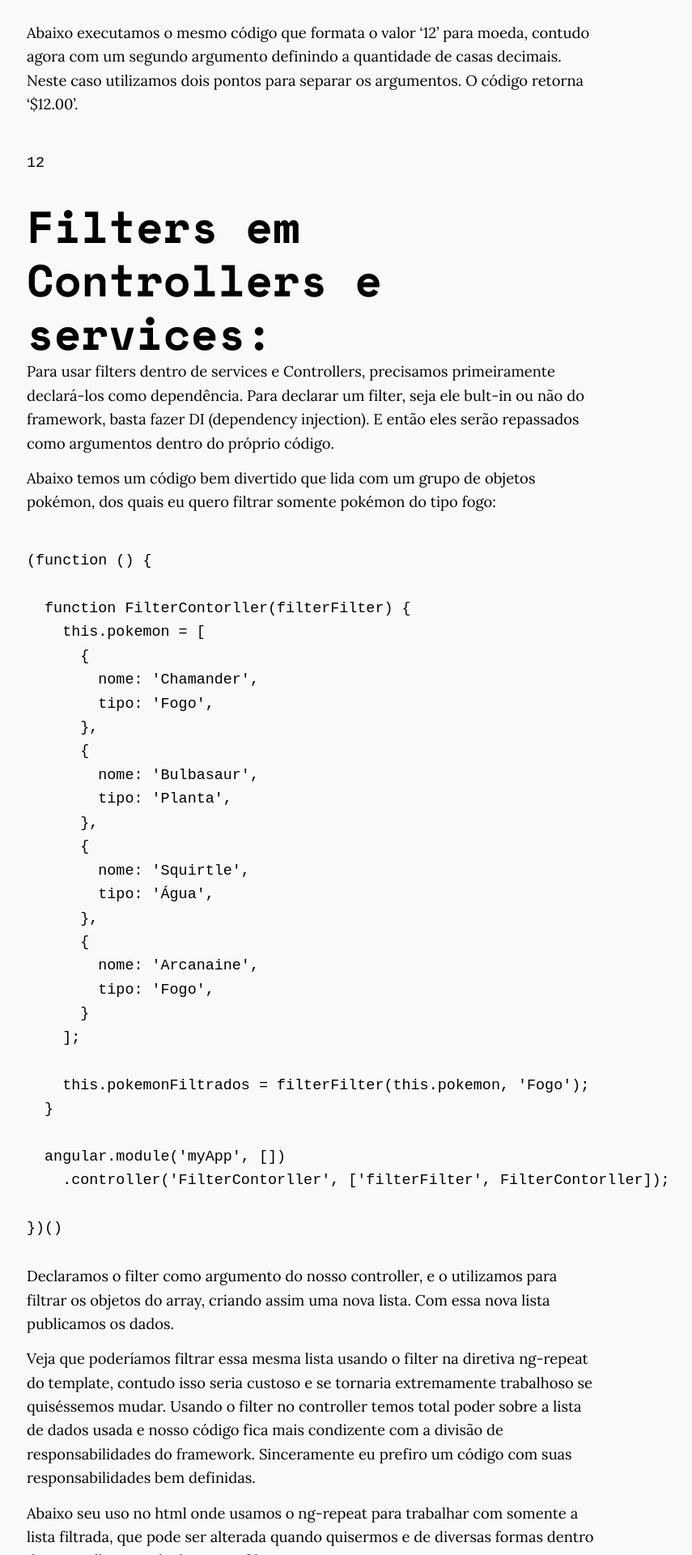
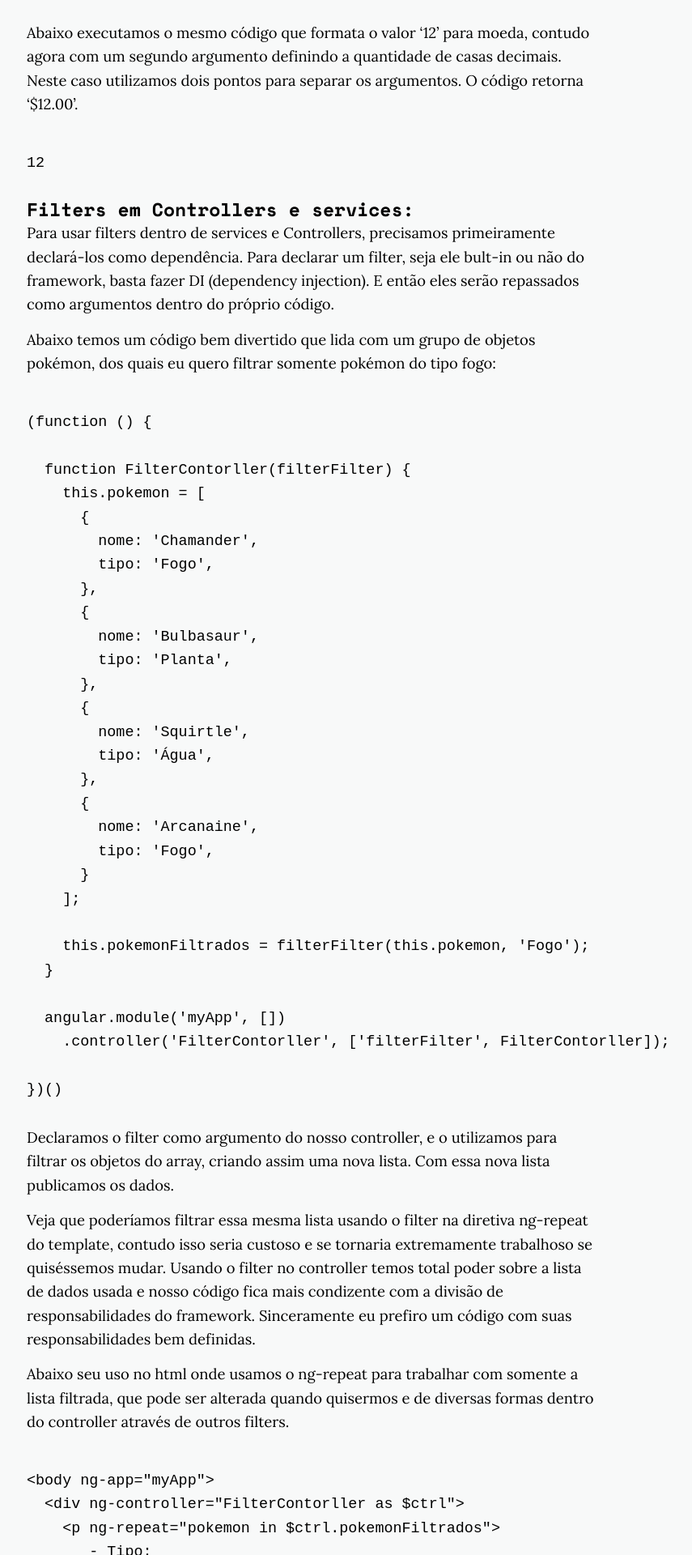
Before and after one commit to Nabucodono5or/Nabucodono5or.github.io, a Jekyll site: the page built from _posts/2019-08-10-nova-materia.markdown, in a window 1280 px wide. Shown: the part 2043-3963 px from the top of the page at 81% size, without its empty margins (255-1110 px from the left). Built offline with Jekyll 4.4.1, drawn with Linux system fonts in a browser that asks for light colours; nearby versions of some CDN libraries.

Commit message:
testando formatação no codigo

```diff
--- a/_posts/2019-08-10-nova-materia.markdown
+++ b/_posts/2019-08-10-nova-materia.markdown
@@ -16,7 +16,7 @@
 Para o uso em templates é bem simples, ainda que na minha opinião não seja seu melhor uso. Em templates é utilizado para expressões e outros filters. Para seu uso utilizamos duas chaves {{}} contornado a declaração e seu valor:
 
 
-~~~Javascript
+~~~ Shell
 
   {{ expression | filter }}
 
@@ -24,7 +24,7 @@
 
  Onde expression é qualquer valor ou variável, e filter seria tanto um bult-in quanto um criado por nós mesmos. Observe que ele está dentro de chaves, a expressão e o filter, porém separados por uma barra. Essa barra é importante para separar expressão e filter e fazer o filter compreender que a expressão é um argumento passado a ele. Um exemplo prático disso está abaixo:
 
- ~~~Javascript
+ ~~~ Javascript
 
    {{ 12 | currency }}
 
@@ -34,7 +34,7 @@
 
 Filters podem serem aplicados em resultados de outros filters. Isso é chamado de 'chaining', no caso estamos aninhando filters. A expressão segue abaixo.
 
- ~~~Javascript
+ ~~~ Javascript
 
 {{ expression | filter1 | filter2 | ... }}
 
@@ -42,7 +42,7 @@
 
 O número de filters chaining pode variar de dois ou mais. Filters também podem possuir argumentos mesmo em template html, e seu número também pode variar.
 
-~~~Javascript
+~~~ Javascript
 
 {{ expression | filter:argument1:argument2:... }}
 
@@ -51,19 +51,19 @@
 Abaixo executamos o mesmo código que formata o valor '12' para moeda, contudo agora com um segundo argumento definindo a quantidade de casas decimais. Neste caso utilizamos dois pontos para separar os argumentos. O código retorna '$12.00'.
 
 
-~~~Javascript
+~~~ Javascript
 
 {{ 12 | currency:'$':'2' }}
 
 ~~~
 
 
-# Filters em Controllers e services:
+#### Filters em Controllers e services:
 Para usar filters dentro de services e Controllers, precisamos primeiramente declará-los como dependência. Para declarar um filter, seja ele bult-in ou não do framework, basta fazer DI (dependency injection). E então eles serão repassados como argumentos dentro do próprio código.
 
 Abaixo temos um código bem divertido que lida com um grupo de objetos pokémon, dos quais eu quero filtrar somente pokémon do tipo fogo:
 
-~~~Javascript
+~~~ Javascript
 
 (function () {
 
@@ -103,7 +103,7 @@
 
 Abaixo seu uso no html onde usamos o ng-repeat para trabalhar com somente a lista filtrada, que pode ser alterada quando quisermos e de diversas formas dentro do controller através de outros filters.
 
-~~~HTML
+~~~ HTML
 
 <body ng-app="myApp">
   <div ng-controller="FilterContorller as $ctrl">
@@ -117,7 +117,7 @@
 
 No uso de services realizamos os mesmos passos: declaramos o filter como dependência e o usamos para filtrar os valores da lista. No código usamos um método para alterar o valor e retorná-lo.
 
-~~~Javascript
+~~~ Javascript
 
 function FilterService(filterFilter) {
   this.pokemon = [
```
